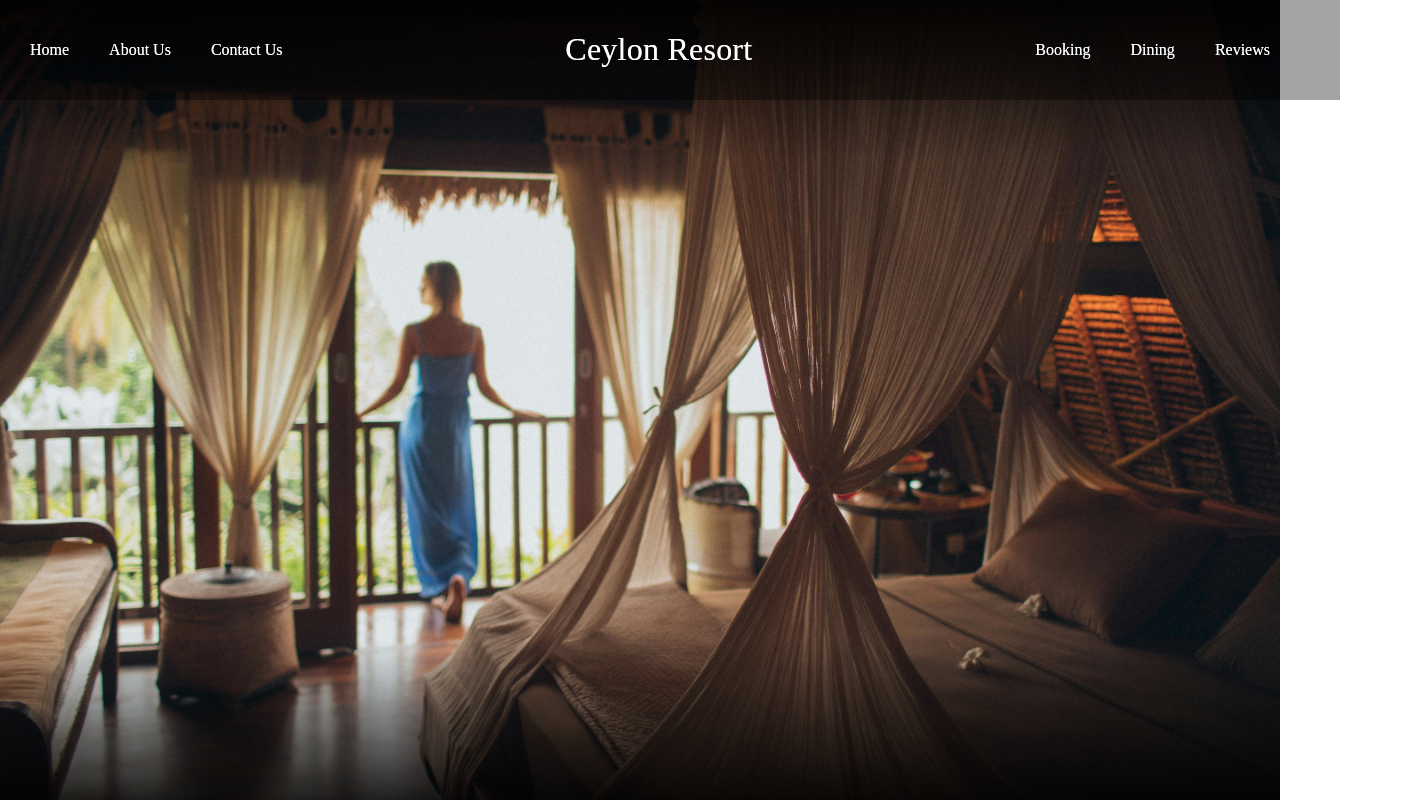
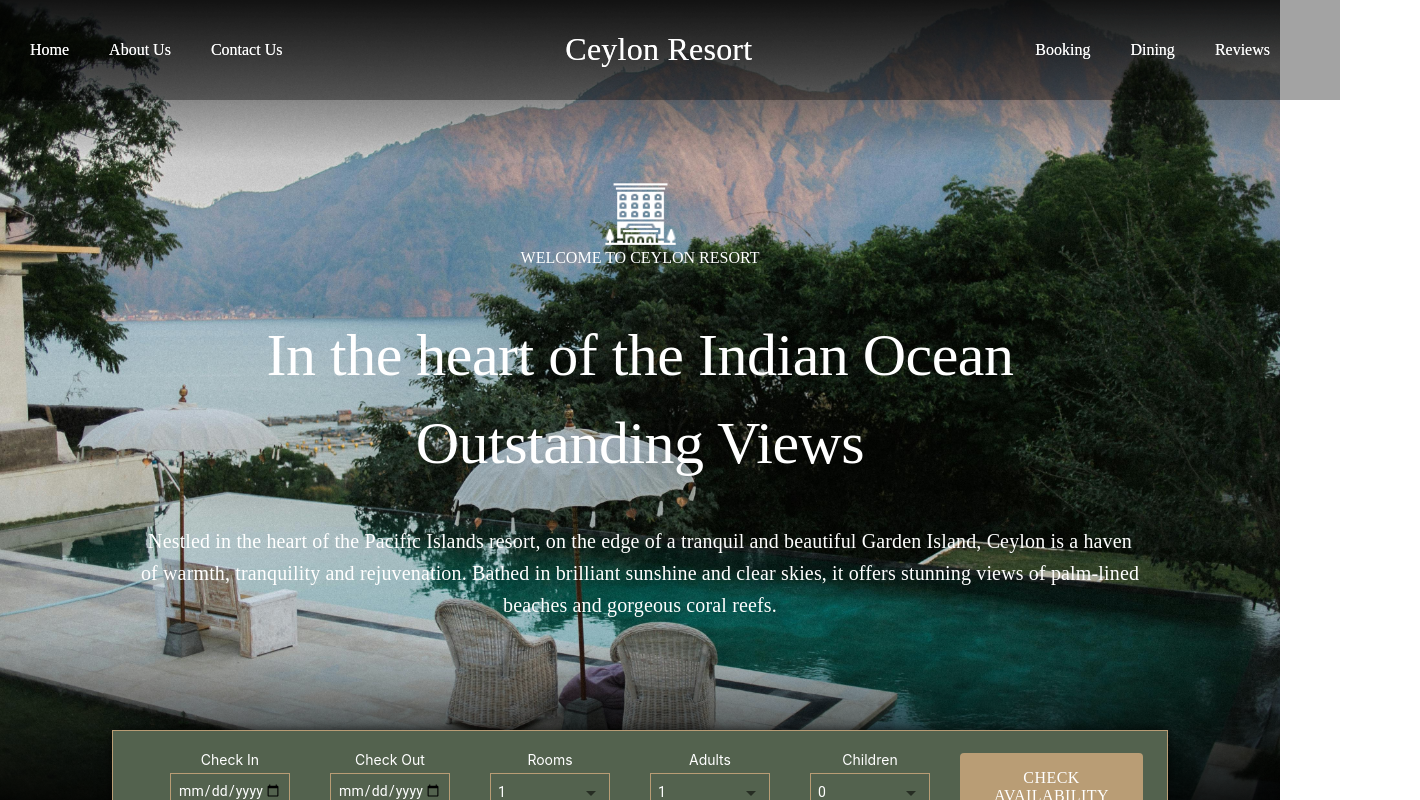
Before and after one commit to SEP-G16/customer-support-module, a React (Create React App) app: page /book in a window 1280 px wide. Shown: the top 800 px of the page, 1420 px wide, since content can reach past the window. Built offline with nearby package versions, Linux system fonts and the light colour scheme; a web font is replaced by a local one.

Commit message:
change routes - 2

```diff
--- a/src/App.js
+++ b/src/App.js
@@ -17,6 +17,7 @@ import CheckAvailability from './pages/Booking/CheckAvailability';
 import Home from './pages/Welcome/Home';
 import ReviewPage from './pages/Review/Review';
 import Booking from './pages/Booking/Booking';
+import About from './pages/About/about';
 
 const Spacer = ({ height }) => <div style={{ height: `${height}px` }} />;
 
@@ -30,7 +31,8 @@ const App = () => {
           <Route path="/review" element={<ReviewPage />} />
           <Route path="/menu" element={<Menu />} />
           <Route path="/checkAvailability" element={<CheckAvailability />} />
-          <Route path="/book" element={<Booking />} />
+          <Route path="/book" element={<CheckAvailability />} />
+          <Route path="/about-us" element={<About />} />
 
 
           {/* Add other routes here as needed */}
```
